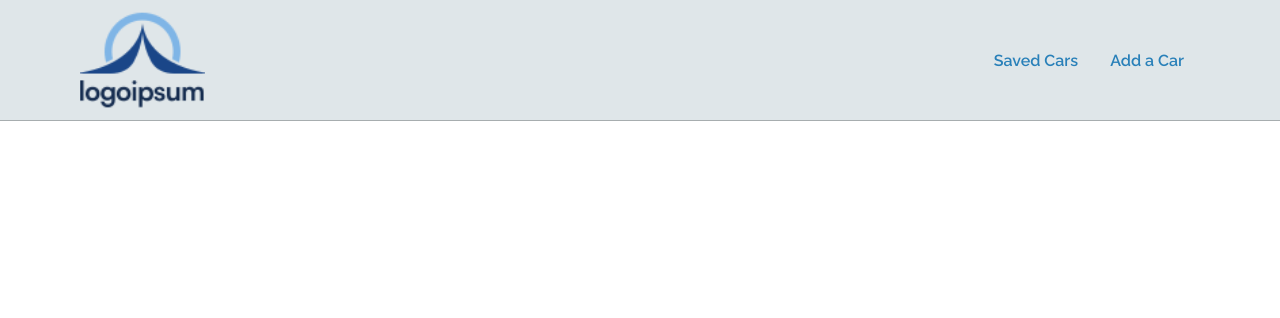
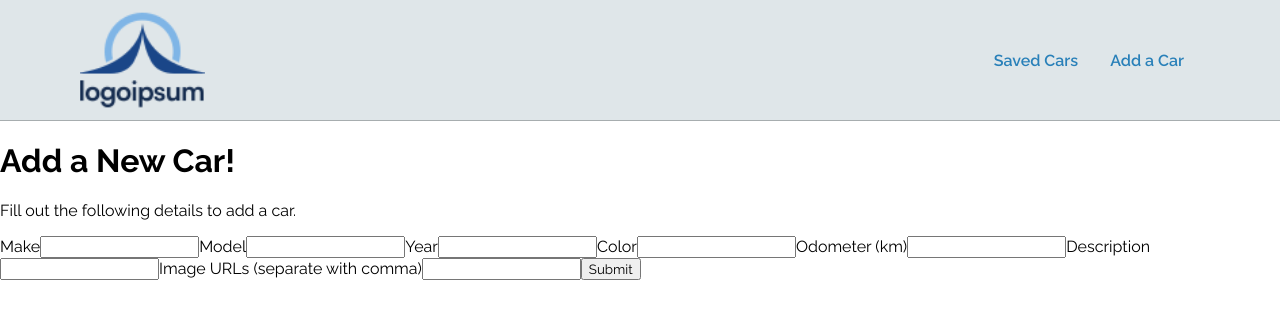
Before and after one commit to RichardGThompson/grahamThompson_assignmentThree, a React (Create React App) app: page /add-car in a window 1280 px wide. Shown: the top 318 px of the page. Built offline with nearby package versions, Linux system fonts and the light colour scheme; no server answers.

Commit message:
Implemented adding to document

```diff
--- a/package.json
+++ b/package.json
@@ -9,6 +9,7 @@
     "firebase": "^9.5.0",
     "react": "^17.0.2",
     "react-dom": "^17.0.2",
+    "react-hook-form": "^7.20.4",
     "react-icons": "^4.3.1",
     "react-router-dom": "^6.0.2",
     "react-scripts": "4.0.3",
--- a/src/App.js
+++ b/src/App.js
@@ -6,6 +6,7 @@ import {
 } from "react-router-dom";
 import {Header} from './components/header';
 import {HomePage} from './pages/homePage';
+import {AddCar} from './pages/addCar';
 
 function App() {
   return (
@@ -13,6 +14,8 @@ function App() {
       <Header/>
         <Routes>
           <Route exact path="/" element={<HomePage/>}/>
+
+          <Route path="/add-car" element={<AddCar/>}/>
         </Routes>
     </Router>
   );
--- a/src/components/header/index.jsx
+++ b/src/components/header/index.jsx
@@ -1,5 +1,6 @@
 import './styles.css';
 import Logo from '../../images/placeholder_logo.png';
+import {NavLink} from 'react-router-dom';
 
 export const Header = (props) => {
     return(
@@ -13,7 +14,7 @@ export const Header = (props) => {
                         <a href="#">Saved Cars</a>
                     </li>
                     <li>
-                        <a href="#">Add a Car</a>
+                        <NavLink to="/add-car">Add a Car</NavLink>
                     </li>
                 </ul>
 
--- a/src/index.js
+++ b/src/index.js
@@ -11,6 +11,7 @@ import { initializeApp } from "firebase/app";
 const firebaseConfig = {
   apiKey: process.env.REACT_APP_API_KEY,
   authDomain: process.env.REACT_APP_AUTH_DOMAIN,
+  databaseURL: process.env.REACT_APP_DB_URL,
   projectId: process.env.REACT_APP_PROJECT_ID,
   storageBucket: process.env.REACT_APP_STORAGE_BUCKET,
   messagingSenderId: process.env.REACT_APP_MESSAGING_SENDER_ID,
--- /dev/null
+++ b/src/pages/addCar/index.jsx
@@ -0,0 +1,86 @@
+import './styles.css';
+import {useForm} from 'react-hook-form';
+import React, {useEffect} from 'react';
+import {getDatabase} from 'firebase/database';
+import {collection, addDoc, getFirestore} from 'firebase/firestore';
+
+
+export const AddCar = (props) => {
+    const {register, handleSubmit} = useForm();
+
+
+
+    const addCarToDB = async(data) => {
+        try {
+            const db = getFirestore();
+            // Add a new document with a generated id.
+            const docRef = await addDoc(collection(db, "cars"), {
+                make: data.make,
+                model: data.model,
+                year: parseInt(data.year),
+                color: data.color,
+                km: parseInt(data.km),
+                description: data.description,
+                images: data.images
+
+            });
+            console.log("Document written with ID: ", docRef.id);
+        }
+        catch (e) {
+            console.error("Error adding document: ", e);
+        }
+    }
+
+
+    // useEffect( () => {
+    //     testDocWrite();
+    // }, []);
+
+
+    const onSubmit = (data) => {
+        // Make the images into an array by delimiting my comma.
+        const imageArray = data.carImages.split(',');
+        console.log("Console Log: ~ file: index.jsx ~ line 38 ~ onSubmit ~ imageArray", imageArray);
+        const payload = {
+            make: data.carMake,
+            model: data.carModel,
+            year: data.carYear,
+            color: data.carColor,
+            km: data.carKm,
+            description: data.carDescription,
+            images: imageArray
+        };
+        addCarToDB(payload);
+    }
+
+    return(
+        <div className="add-car-container">
+            <h1>Add a New Car!</h1>
+            <p>Fill out the following details to add a car.</p>
+
+            <form onSubmit={handleSubmit(onSubmit)}>
+                <label htmlFor="carMake">Make</label>
+                <input {...register("carMake", {required: true, maxLength: 20})}/>
+
+                <label htmlFor="carModel">Model</label>
+                <input {...register("carModel", {required: true, maxLength: 20})}/>
+
+                <label htmlFor="carYear">Year</label>
+                <input {...register("carYear", {required:true, maxLength:4})} />
+
+                <label htmlFor="carColor">Color</label>
+                <input {...register('carColor', {required: true, maxLength:50})} />
+
+                <label htmlFor="carKm">Odometer (km)</label>
+                <input {...register('carKm', {required: true, maxLength: 10})} />
+
+                <label htmlFor="carDescription">Description</label>
+                <input {...register('carDescription', {required: true, maxLength:1024})}/>
+
+                <label htmlFor="carImages">Image URLs (separate with comma)</label>
+                <input {...register('carImages', {required: true, maxLength: 2048})}/>
+                <input type="submit" />
+            </form>
+        </div>
+    )
+}
```
Also changed, not shown: src/pages/addCar/styles.css (added), 1 other file (tests, documents, lock files or other folders).
